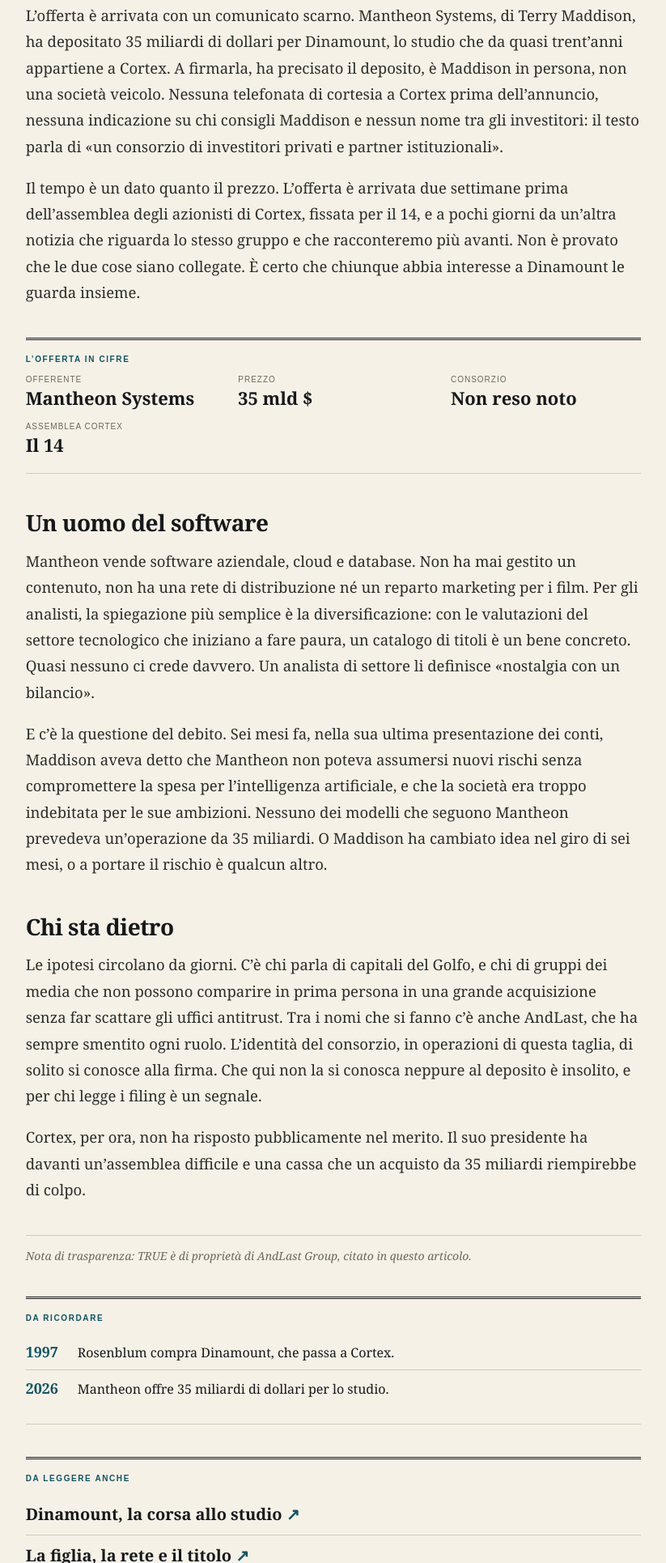
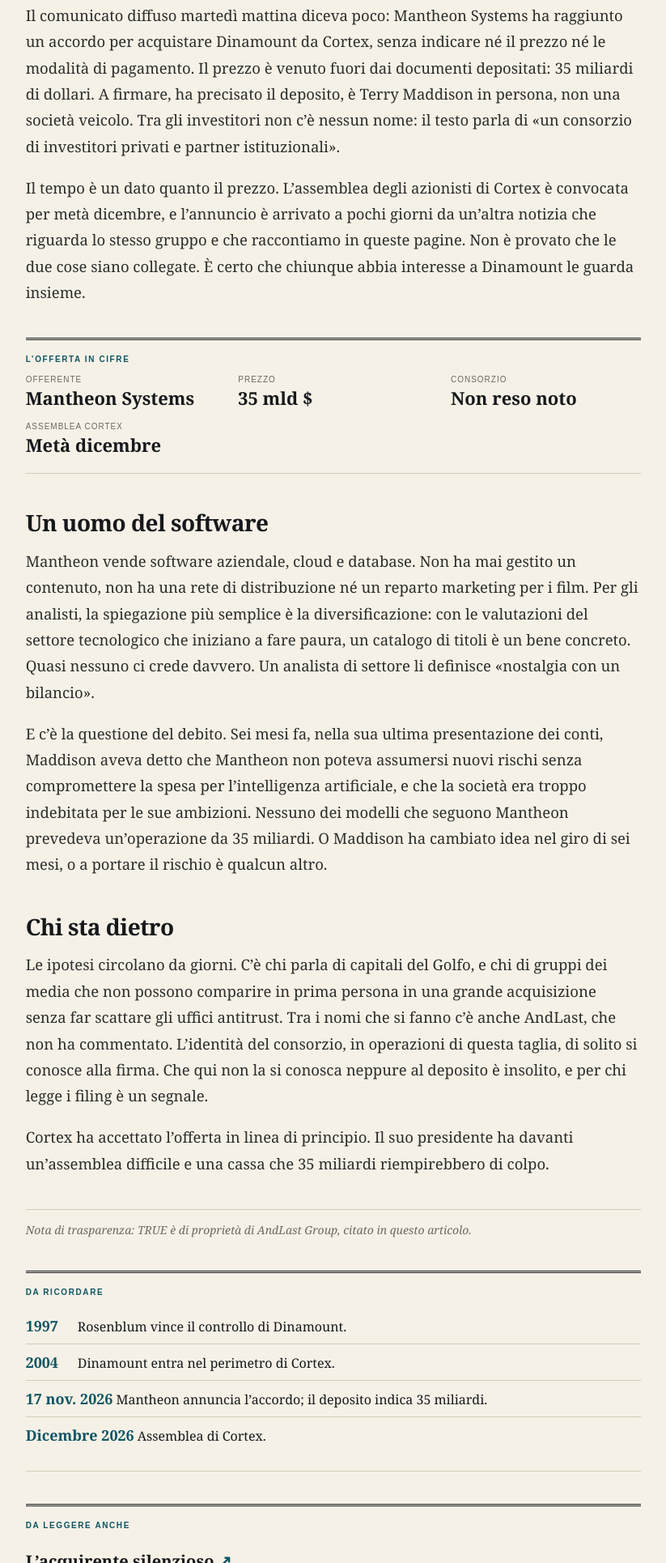
Before and after one commit to d5n9wd4sr8-coder/il-cerchio, a plain HTML site: page dist/trentacinque-miliardi.html in a window 1280 px wide. Shown: the part 870-2800 px from the top of the page at 81% size, without its empty margins (413-1236 px from the left). Drawn offline with Linux system fonts and the light colour scheme.

Commit message:
Allineati gli articoli su Mantheon e Dinamount ai fatti già pubblicati (date, prezzo, assemblea)
Co-Authored-By: Claude Sonnet 5.5 <noreply@anthropic.com>

```diff
--- a/dist/trentacinque-miliardi.html
+++ b/dist/trentacinque-miliardi.html
@@ -3,7 +3,7 @@
 <head>
 <meta charset="utf-8">
 <meta name="viewport" content="width=device-width,initial-scale=1">
-<meta name="description" content="Terry Maddison, 79 anni, ha offerto 35 miliardi di dollari per lo studio Dinamount. Il deposito non dice chi c’è dietro. Chi ha seguito Mantheon negli ultimi mesi non riesce a far tornare i conti.">
+<meta name="description" content="Il comunicato di Mantheon non diceva il prezzo. I documenti depositati sì: 35 miliardi di dollari. Resta senza nome il consorzio.">
 <title>Trentacinque miliardi senza nome — TRUE</title>
 <link rel="stylesheet" href="style.css?v=3">
 <script src="navigation.js" defer></script>
@@ -19,26 +19,26 @@
 <div>
 <div class="card-meta">MEDIA <b> / </b> OPERAZIONI</div>
 <h1>Trentacinque miliardi senza nome</h1>
-<p class="intro">Terry Maddison, 79 anni, ha offerto 35 miliardi di dollari per lo studio Dinamount. Il deposito non dice chi c’è dietro. Chi ha seguito Mantheon negli ultimi mesi non riesce a far tornare i conti.</p>
+<p class="intro">Il comunicato di Mantheon su Dinamount non diceva il prezzo. I documenti depositati sì: 35 miliardi di dollari. Resta senza nome il consorzio, e a Wall Street i conti di Maddison non tornano.</p>
 <div class="article-byline">DI <strong>REDAZIONE TRUE</strong> <span>·</span> NOVEMBRE 2026 <span>·</span> 3 MINUTI DI LETTURA</div>
-<p>L’offerta è arrivata con un comunicato scarno. Mantheon Systems, di Terry Maddison, ha depositato 35 miliardi di dollari per Dinamount, lo studio che da quasi trent’anni appartiene a Cortex. A firmarla, ha precisato il deposito, è Maddison in persona, non una società veicolo. Nessuna telefonata di cortesia a Cortex prima dell’annuncio, nessuna indicazione su chi consigli Maddison e nessun nome tra gli investitori: il testo parla di «un consorzio di investitori privati e partner istituzionali».</p>
-<p>Il tempo è un dato quanto il prezzo. L’offerta è arrivata due settimane prima dell’assemblea degli azionisti di Cortex, fissata per il 14, e a pochi giorni da un’altra notizia che riguarda lo stesso gruppo e che racconteremo più avanti. Non è provato che le due cose siano collegate. È certo che chiunque abbia interesse a Dinamount le guarda insieme.</p>
+<p>Il comunicato diffuso martedì mattina diceva poco: Mantheon Systems ha raggiunto un accordo per acquistare Dinamount da Cortex, senza indicare né il prezzo né le modalità di pagamento. Il prezzo è venuto fuori dai documenti depositati: 35 miliardi di dollari. A firmare, ha precisato il deposito, è Terry Maddison in persona, non una società veicolo. Tra gli investitori non c’è nessun nome: il testo parla di «un consorzio di investitori privati e partner istituzionali».</p>
+<p>Il tempo è un dato quanto il prezzo. L’assemblea degli azionisti di Cortex è convocata per metà dicembre, e l’annuncio è arrivato a pochi giorni da un’altra notizia che riguarda lo stesso gruppo e che raccontiamo in queste pagine. Non è provato che le due cose siano collegate. È certo che chiunque abbia interesse a Dinamount le guarda insieme.</p>
 <div class="databox"><div class="databox-title">L’OFFERTA IN CIFRE</div><dl>
 <div><dt>Offerente</dt><dd>Mantheon Systems</dd></div>
 <div><dt>Prezzo</dt><dd>35 mld $</dd></div>
 <div><dt>Consorzio</dt><dd>Non reso noto</dd></div>
-<div><dt>Assemblea Cortex</dt><dd>Il 14</dd></div>
+<div><dt>Assemblea Cortex</dt><dd>Metà dicembre</dd></div>
 </dl></div>
 <h3>Un uomo del software</h3>
 <p>Mantheon vende software aziendale, cloud e database. Non ha mai gestito un contenuto, non ha una rete di distribuzione né un reparto marketing per i film. Per gli analisti, la spiegazione più semplice è la diversificazione: con le valutazioni del settore tecnologico che iniziano a fare paura, un catalogo di titoli è un bene concreto. Quasi nessuno ci crede davvero. Un analista di settore li definisce «nostalgia con un bilancio».</p>
 <p>E c’è la questione del debito. Sei mesi fa, nella sua ultima presentazione dei conti, Maddison aveva detto che Mantheon non poteva assumersi nuovi rischi senza compromettere la spesa per l’intelligenza artificiale, e che la società era troppo indebitata per le sue ambizioni. Nessuno dei modelli che seguono Mantheon prevedeva un’operazione da 35 miliardi. O Maddison ha cambiato idea nel giro di sei mesi, o a portare il rischio è qualcun altro.</p>
 <h3>Chi sta dietro</h3>
-<p>Le ipotesi circolano da giorni. C’è chi parla di capitali del Golfo, e chi di gruppi dei media che non possono comparire in prima persona in una grande acquisizione senza far scattare gli uffici antitrust. Tra i nomi che si fanno c’è anche AndLast, che ha sempre smentito ogni ruolo. L’identità del consorzio, in operazioni di questa taglia, di solito si conosce alla firma. Che qui non la si conosca neppure al deposito è insolito, e per chi legge i filing è un segnale.</p>
-<p>Cortex, per ora, non ha risposto pubblicamente nel merito. Il suo presidente ha davanti un’assemblea difficile e una cassa che un acquisto da 35 miliardi riempirebbe di colpo.</p>
+<p>Le ipotesi circolano da giorni. C’è chi parla di capitali del Golfo, e chi di gruppi dei media che non possono comparire in prima persona in una grande acquisizione senza far scattare gli uffici antitrust. Tra i nomi che si fanno c’è anche AndLast, che non ha commentato. L’identità del consorzio, in operazioni di questa taglia, di solito si conosce alla firma. Che qui non la si conosca neppure al deposito è insolito, e per chi legge i filing è un segnale.</p>
+<p>Cortex ha accettato l’offerta in linea di principio. Il suo presidente ha davanti un’assemblea difficile e una cassa che 35 miliardi riempirebbero di colpo.</p>
 <p class="disclosure">Nota di trasparenza: TRUE è di proprietà di AndLast Group, citato in questo articolo.</p>
-<div class="timeline-mini"><div class="databox-title">DA RICORDARE</div><ul><li><b>1997</b> Rosenblum compra Dinamount, che passa a Cortex.</li><li><b>2026</b> Mantheon offre 35 miliardi di dollari per lo studio.</li></ul></div>
+<div class="timeline-mini"><div class="databox-title">DA RICORDARE</div><ul><li><b>1997</b> Rosenblum vince il controllo di Dinamount.</li><li><b>2004</b> Dinamount entra nel perimetro di Cortex.</li><li><b>17 nov. 2026</b> Mantheon annuncia l’accordo; il deposito indica 35 miliardi.</li><li><b>Dicembre 2026</b> Assemblea di Cortex.</li></ul></div>
 
-<div class="related"><div class="databox-title">DA LEGGERE ANCHE</div><a href="dinamount.html">Dinamount, la corsa allo studio <i>↗</i></a><a href="la-figlia-la-rete.html">La figlia, la rete e il titolo <i>↗</i></a></div>
+<div class="related"><div class="databox-title">DA LEGGERE ANCHE</div><a href="dinamount.html">L’acquirente silenzioso <i>↗</i></a><a href="la-figlia-la-rete.html">La figlia, la rete e il titolo <i>↗</i></a></div>
 
 </div>
 </section>
```
Also changed, not shown: dist/la-figlia-la-rete.html (+5 -5 lines), dist/nova-kessler.html (+1 -1 lines).
